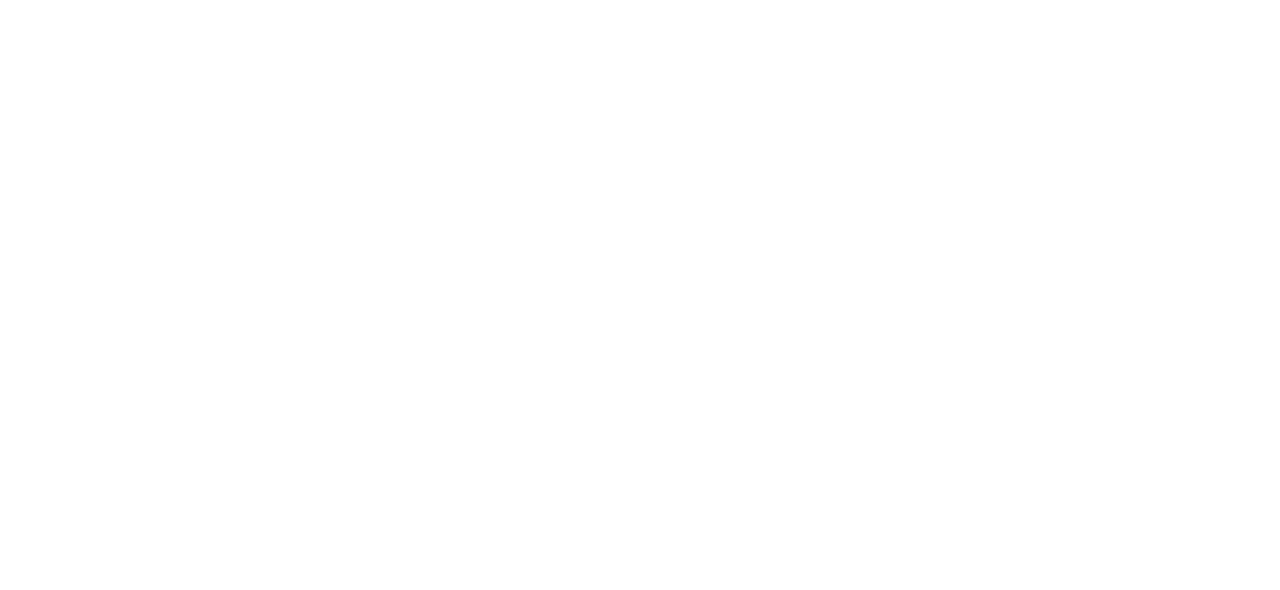
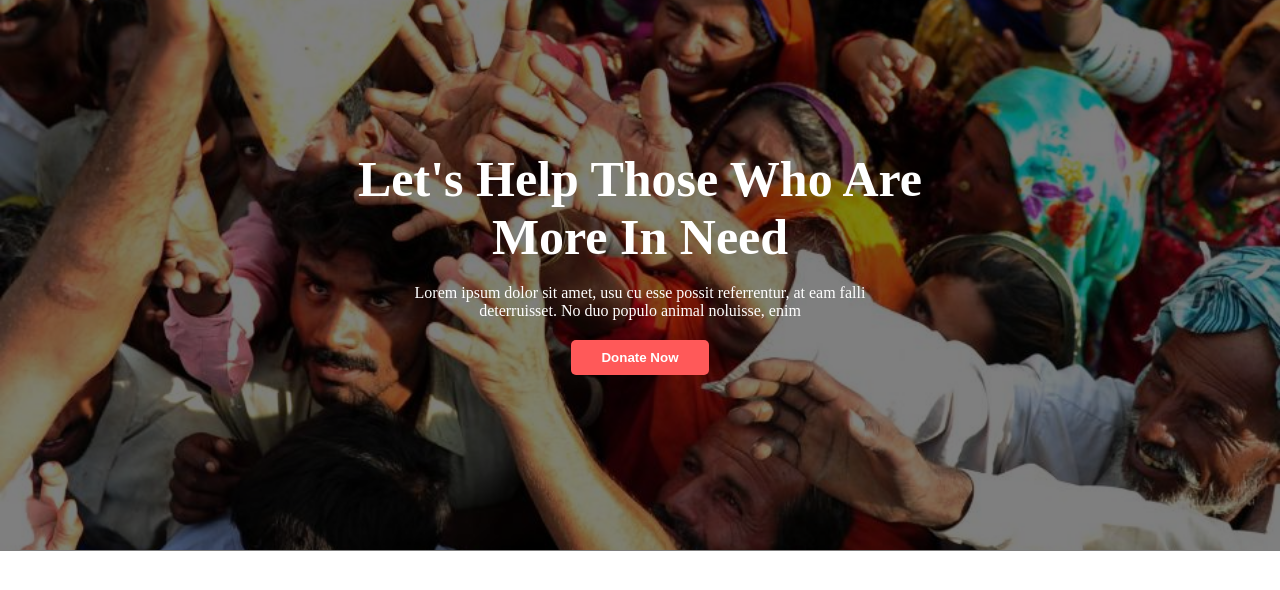
Before and after one commit to NabilaCodingWorld/donate-today, a plain HTML site: page index.html in a window 1280 px wide. Drawn offline with Linux system fonts and the light colour scheme.

Commit message:
commit the header

```diff
--- a/index.html
+++ b/index.html
@@ -3,9 +3,26 @@
   <head>
     <meta charset="UTF-8">
     <meta name="viewport" content="width=device-width, initial-scale=1.0">
-    <title>Document</title>
+    <title>Donate Today</title>
+    <link rel="stylesheet" href="style.css">
   </head>
   <body>
 
+    <header>
+      <div class="head">
+        <h1 class="head-text">Let's Help Those Who Are <br> More In Need</h1>
+        <p class="head-description">Lorem ipsum dolor sit amet, usu cu esse
+          possit referrentur, at eam
+          falli <br> deterruisset. No duo populo animal noluisse, enim</p>
+        <center>
+          <button class="primary">Donate Now</button>
+        </center>
+      </div>
+    </header>
+
+    <main></main>
+
+    <footer></footer>
+
   </body>
 </html>
--- /dev/null
+++ b/style.css
@@ -0,0 +1,42 @@
+* {
+  margin: 0;
+  padding: 0;
+}
+
+header {
+  position: relative; /* Ensure the container is positioned */
+  background-image: url("/images/donation0.jpg");
+  background-repeat: no-repeat;
+  background-position: center;
+  background-size: cover;
+  height: 550px;
+}
+
+.head {
+  background-color: rgba(0, 0, 0, 0.5);
+}
+
+.head-text {
+  color: white;
+  text-align: center;
+  font-weight: 800;
+  padding-top: 150px;
+  font-size: 50px;
+  margin-bottom: 18px;
+}
+
+.head-description {
+  color: white;
+  text-align: center;
+  margin-bottom: 20px;
+}
+
+.primary {
+  margin-bottom: 176px;
+  background: #ff5959;
+  color: white;
+  font-weight: bold;
+  border: 0;
+  padding: 10px 30px;
+  border-radius: 5px;
+}
```
